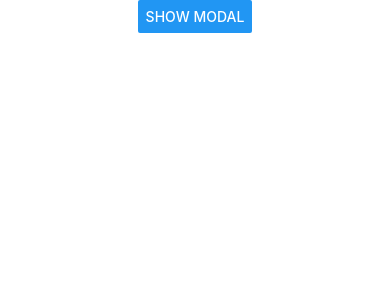
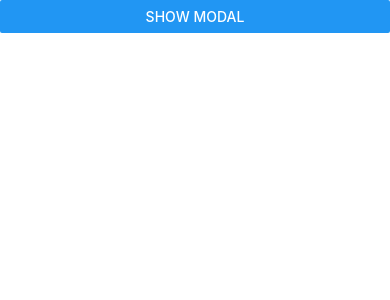
Before and after one commit to jefelewis/react-native-contact-action-sheet, a React Native app: screen / in a window 390 px wide. Shown: the top 300 px of the page. Built offline with nearby package versions, Linux system fonts and the light colour scheme.

Commit message:
[Fix] Linting

```diff
--- a/App.tsx
+++ b/App.tsx
@@ -46,7 +46,7 @@ const App = () => {
   ];
 
   return (
-    <SafeAreaView style={{ display: 'flex', justifyContent: 'center', alignItems: 'center' }}>
+    <SafeAreaView style={{ display: 'flex', justifyContent: 'flex-start', height: '100%' }}>
       <Button
         title="Show Modal"
         onPress={() => openActionSheet()}
```
